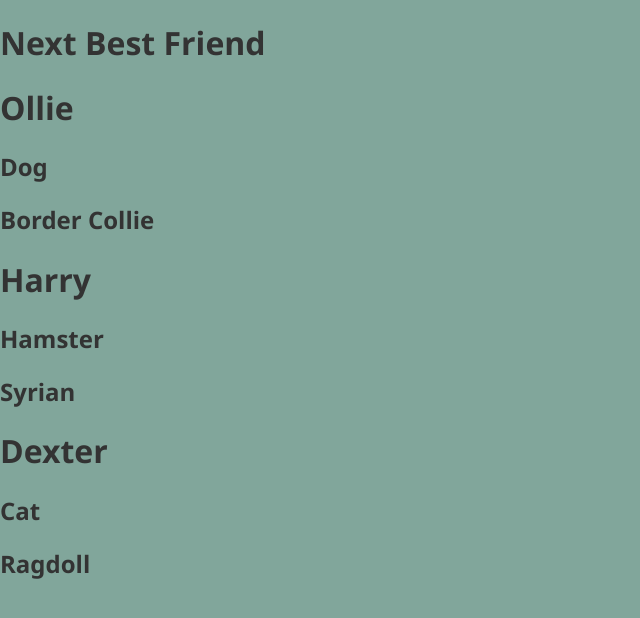
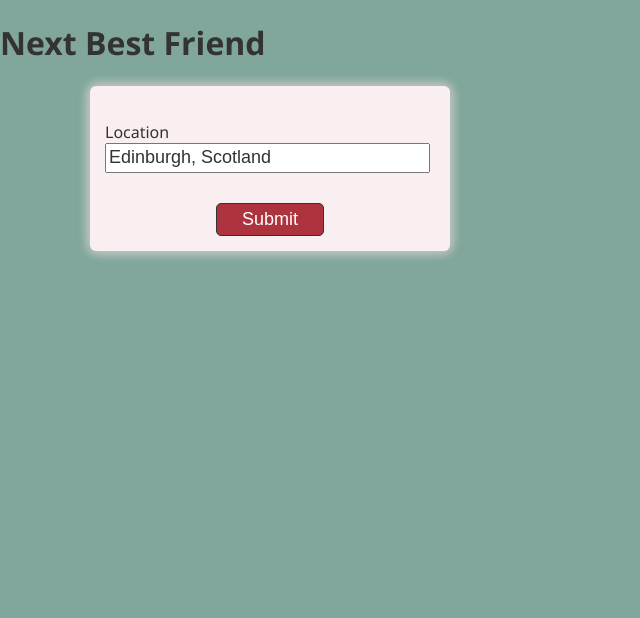
Before and after one commit to JamesCDrysdale/next-best-friend, a React (Vite) app: page / in a window 1280 px wide. Shown: the top 618 px of the page, without its empty margins (0-640 px from the left). Built offline with nearby package versions, Linux system fonts and the light colour scheme.

Commit message:
:sparkles: created a controlled form to explore hooks

```diff
--- a/src/App.js
+++ b/src/App.js
@@ -1,13 +1,16 @@
 import { render } from "react-dom";
 import Pet from "./Pet";
+import SearchParams from "./SearchParams";
 
 const App = () => {
   return (
     <div>
       <h1>Next Best Friend</h1>
+      <SearchParams />
+      {/* Don't need for now but will resuse later so keeping commented out for now
       <Pet name="Ollie" species="Dog" breed="Border Collie" />
       <Pet name="Harry" species="Hamster" breed="Syrian" />
-      <Pet name="Dexter" species="Cat" breed="Ragdoll" />
+      <Pet name="Dexter" species="Cat" breed="Ragdoll" /> */}
     </div>
   );
 };
--- /dev/null
+++ b/src/SearchParams.jsx
@@ -0,0 +1,28 @@
+import { useState } from "react";
+
+const SearchParams = () => {
+  // When we use this as a default value, it breaks the input
+  // B/C every time the user presses a button, the whole page refreshes, and the default value goes into that space
+  // This is where hooks come to the rescue
+  //   const location = "Edinburgh, Scotland";
+
+  const [location, setLocation] = useState("Edinburgh, Scotland"); // Example of destructuring
+  return (
+    <div className="search-params">
+      <form>
+        <label htmlFor="location">
+          Location
+          <input
+            id="location"
+            value={location}
+            placeholder="Location"
+            onChange={(e) => setLocation(e.target.value)}
+          />
+        </label>
+        <button>Submit</button>
+      </form>
+    </div>
+  );
+};
+
+export default SearchParams;
```
